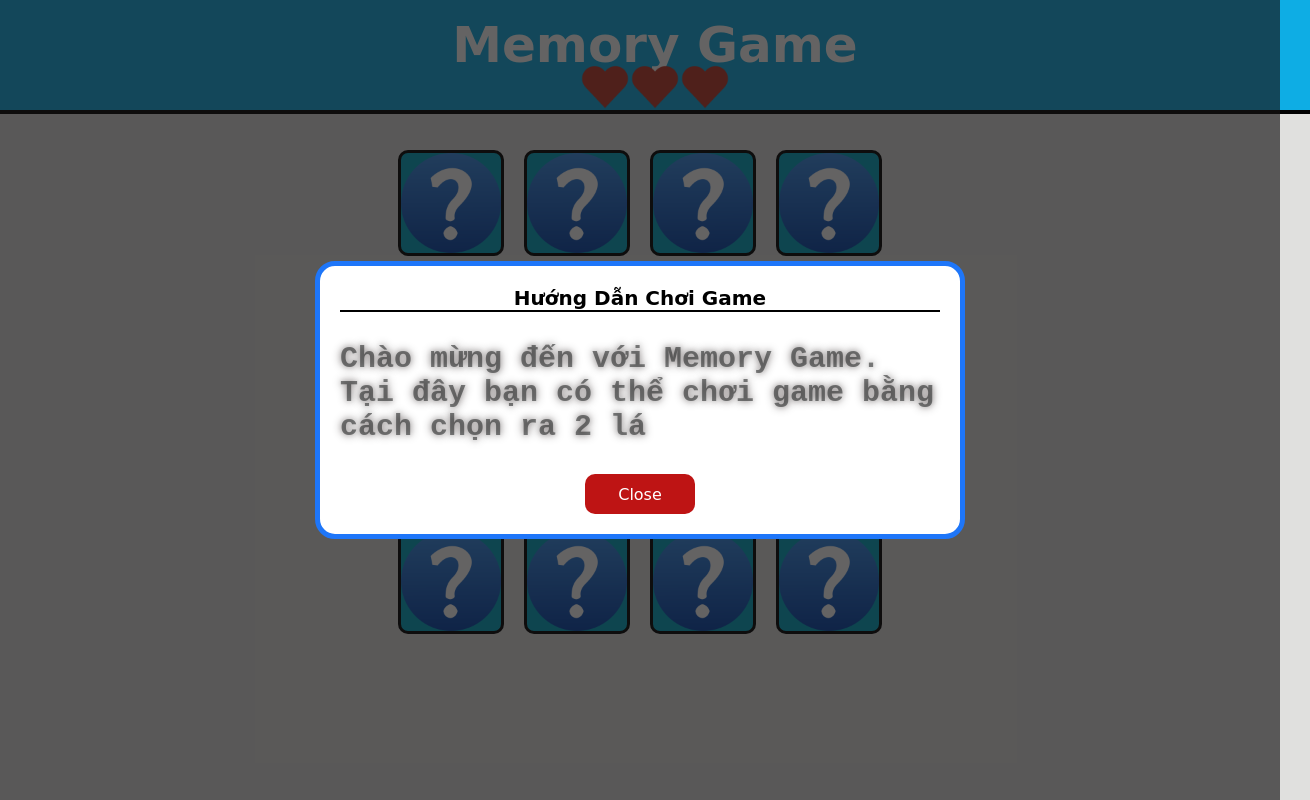
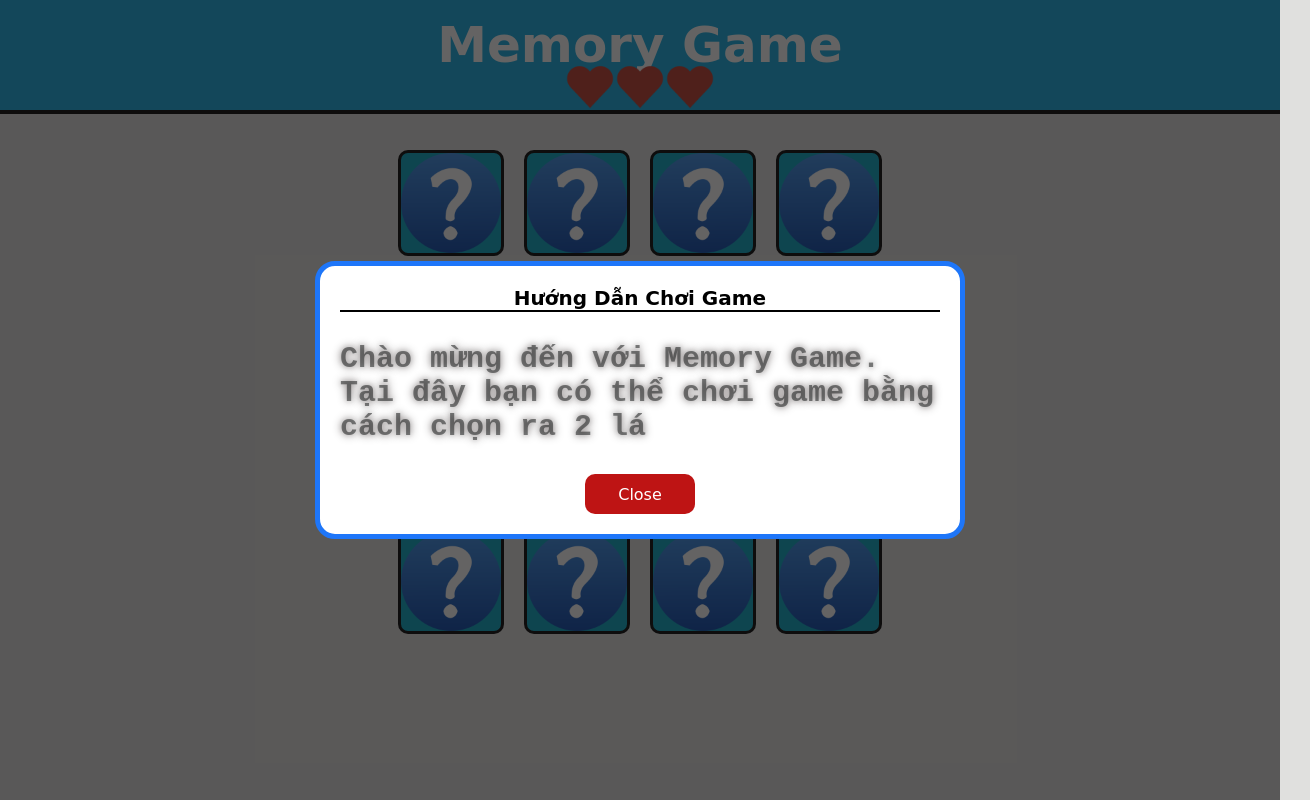
Before and after one commit to lethinh2003/memory_game, a plain HTML site: page index.html in a window 1280 px wide. Shown: the whole page, 1310 px wide, since content can reach past the window. Drawn offline with Linux system fonts and the light colour scheme; a web font is replaced by a local one.

Commit message:
Update style.css

```diff
--- a/style.css
+++ b/style.css
@@ -8,10 +8,12 @@ body {
   overflow-x: hidden;
 }
 .navigation {
+  right: 0;
+  bottom: 0;
   position: absolute;
   top: 0;
+  left: 0;
   height: 80px;
-  width: 100%;
   background-color: #0eade4;
   display: flex;
   justify-content: center;
```
